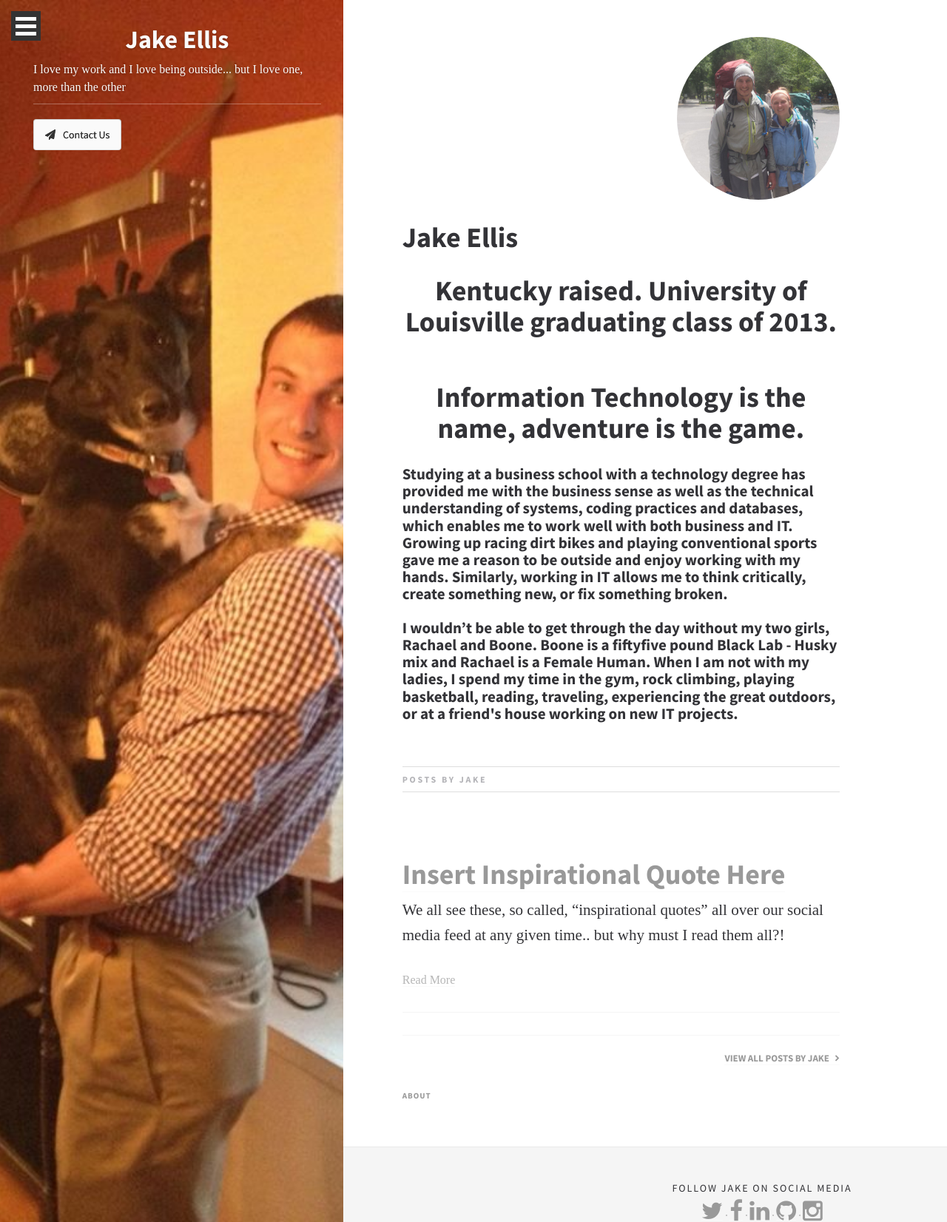
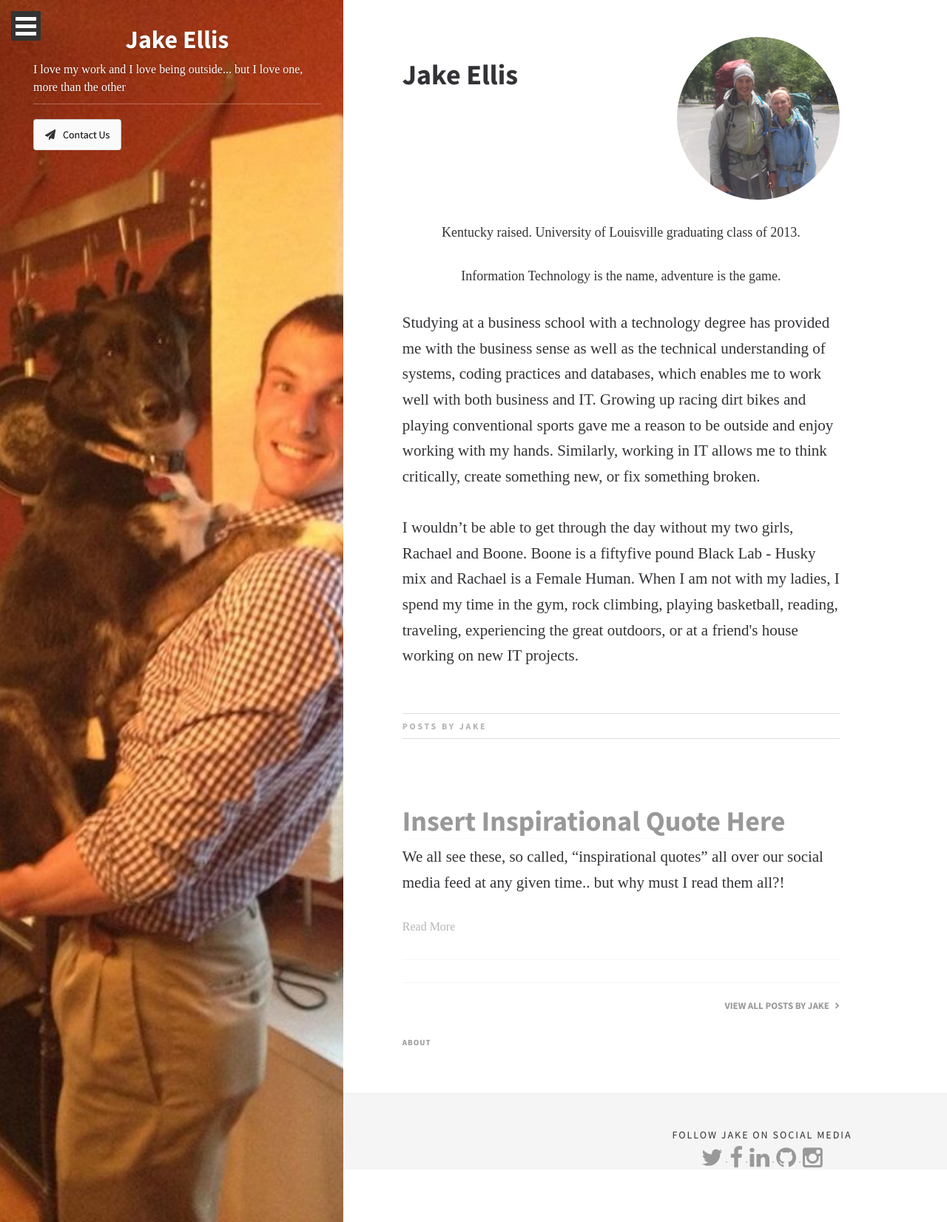
Before and after one commit to EJBlog/EJBlog.github.io, a Jekyll site: the page built from author_jake.html, in a window 1280 px wide. Shown: the whole page at 74% size. Built offline with Jekyll 4.4.1, drawn with Linux system fonts in a browser that asks for light colours; nearby versions of some CDN libraries; some web fonts are replaced.

Commit message:
Update author_jake.html

```diff
--- a/_layouts/author_jake.html
+++ b/_layouts/author_jake.html
@@ -79,11 +79,15 @@
 
                         <div class="author-bio__info">
                             <h1>Jake Ellis</h1>
-
-                                <h1><center>Kentucky raised. University of Louisville graduating class of 2013. </center></h1>
-                                <br>
-                                <h1><center>Information Technology is the name, adventure is the game.</center><h1>
-
+                        </div>
+                        <div class="author-bio__info">
+                      	<p>
+	                        <font size="4">
+	                                <center>Kentucky raised. University of Louisville graduating class of 2013. </center>
+	                                <br>
+	                                <center>Information Technology is the name, adventure is the game.</center>
+				</font>
+			</p>
                             <p>
                                 Studying at a business school with a technology degree has provided me with the business sense as well as the technical understanding of systems, coding practices and databases, which enables me to work well with both business and IT. Growing up racing dirt bikes and playing conventional sports gave me a reason to be outside and enjoy working with my hands. Similarly, working in IT allows me to think critically, create something new, or fix something broken.
                                 <br><br>
```
